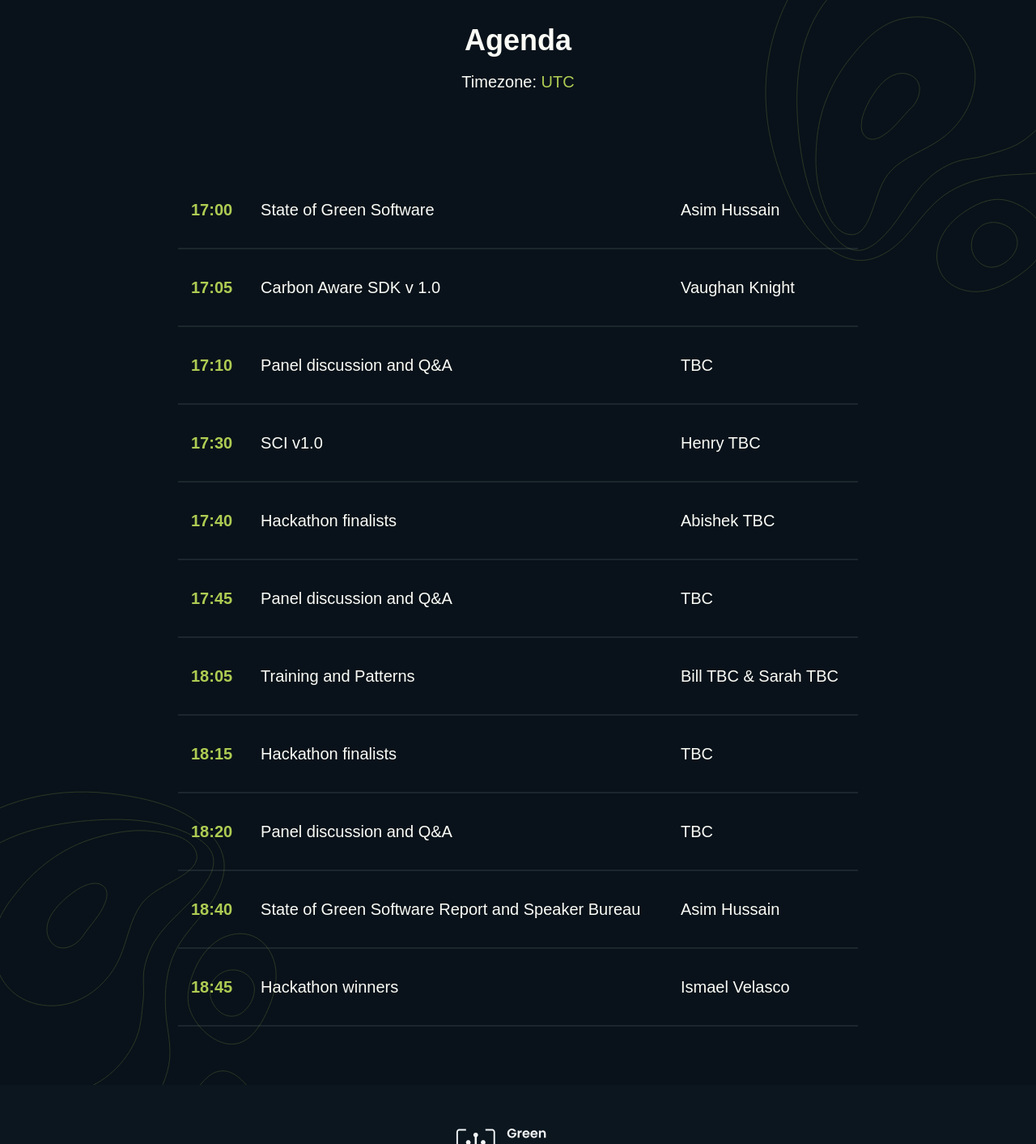
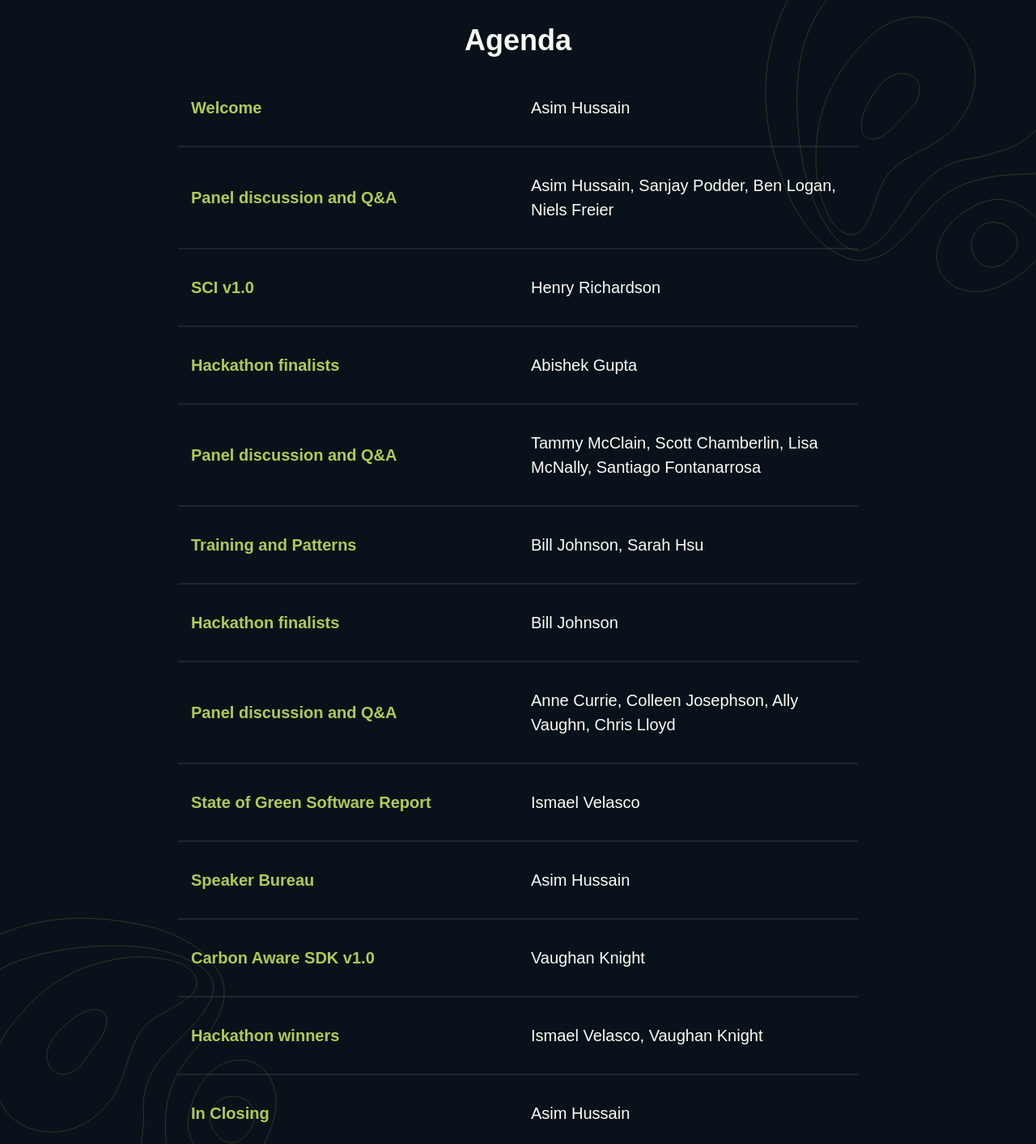
Before and after one commit to Green-Software-Foundation/decarbonize-software-event, an Astro site: page / in a window 1280 px wide. Shown: the part 2571-3984 px from the top of the page at 81% size. Built offline with nearby package versions, Linux system fonts and the light colour scheme; Astro itself is replaced by a stand-in of ours; a script that the page names is missing.

Commit message:
update agenda

```diff
--- a/src/components/Agenda.astro
+++ b/src/components/Agenda.astro
@@ -1,67 +1,65 @@
 <section id="agenda">
   <h2>Agenda</h2>
-  <p>Timezone: <span id="timezone">PST</span></p>
   <table>
     <tbody id="tbody">
       <tr>
-        <td>09:00</td>
-        <td>State of Green Software</td>
+        <td>Welcome</td>
         <td>Asim Hussain</td>
       </tr>
       <tr>
-        <td>09:05</td>
-        <td>Carbon Aware SDK v 1.0</td>
+        <td>Panel discussion and Q&A</td>
+        <td>Asim Hussain, Sanjay Podder, Ben Logan, Niels Freier</td>
+      </tr>
+      <tr>
+        <td>SCI v1.0</td>
+        <td>Henry Richardson</td>
+      </tr>
+      <tr>
+        <td>Hackathon finalists</td>
+        <td>Abishek Gupta</td>
+      </tr>
+      <tr>
+        <td>Panel discussion and Q&A</td>
+        <td
+          >Tammy McClain, Scott Chamberlin, Lisa McNally, Santiago Fontanarrosa</td
+        >
+      </tr>
+      <tr>
+        <td>Training and Patterns</td>
+        <td>Bill Johnson, Sarah Hsu</td>
+      </tr>
+      <tr>
+        <td>Hackathon finalists</td>
+        <td>Bill Johnson</td>
+      </tr>
+      <tr>
+        <td>Panel discussion and Q&A</td>
+        <td>Anne Currie, Colleen Josephson, Ally Vaughn, Chris Lloyd</td>
+      </tr>
+      <tr>
+        <td>State of Green Software Report</td>
+        <td>Ismael Velasco</td>
+      </tr>
+      <tr>
+        <td>Speaker Bureau</td>
+        <td>Asim Hussain</td>
+      </tr>
+      <tr>
+        <td>Carbon Aware SDK v1.0</td>
         <td>Vaughan Knight</td>
       </tr>
       <tr>
-        <td>09:10</td>
-        <td>Panel discussion and Q&A</td>
-        <td>TBC</td>
+        <td>Hackathon winners</td>
+        <td>Ismael Velasco, Vaughan Knight</td>
       </tr>
       <tr>
-        <td>09:30</td>
-        <td>SCI v1.0</td>
-        <td>Henry TBC</td>
-      </tr>
-      <tr>
-        <td>09:40</td>
-        <td>Hackathon finalists</td>
-        <td>Abishek TBC</td>
-      </tr>
-      <tr>
-        <td>09:45</td>
-        <td>Panel discussion and Q&A</td>
-        <td>TBC</td>
-      </tr>
-      <tr>
-        <td>10:05</td>
-        <td>Training and Patterns</td>
-        <td>Bill TBC & Sarah TBC</td>
-      </tr>
-      <tr>
-        <td>10:15</td>
-        <td>Hackathon finalists</td>
-        <td>TBC</td>
-      </tr>
-      <tr>
-        <td>10:20</td>
-        <td>Panel discussion and Q&A</td>
-        <td>TBC</td>
-      </tr>
-      <tr>
-        <td>10:40</td>
-        <td>State of Green Software Report and Speaker Bureau</td>
+        <td>In Closing</td>
         <td>Asim Hussain</td>
-      </tr>
-      <tr>
-        <td>10:45</td>
-        <td>Hackathon winners</td>
-        <td>Ismael Velasco</td>
       </tr>
     </tbody>
   </table>
 </section>
-<script>
+<!-- <script>
   const tableBody = document.getElementById("tbody");
   const timezone = document.getElementById("timezone");
   const agenda = [
@@ -135,7 +133,7 @@
   if (timezone) {
     timezone.innerHTML = Intl.DateTimeFormat().resolvedOptions().timeZone;
   }
-</script>
+</script> -->
 <style>
   section {
     margin-top: 96px;
@@ -196,6 +194,11 @@
   :global(td) {
     padding: 32px 16px;
   }
+  td:first-of-type {
+    font-weight: 700;
+    color: #aecc53;
+    width: 50%;
+  }
   @media (max-width: 1440px) {
     section::before,
     section::after {
--- a/src/components/Info.astro
+++ b/src/components/Info.astro
@@ -12,7 +12,7 @@
     </h3>
     <p>
       Green Software Foundation is excited to host an event during COP27 to
-      highlight advancements in decarbonising software, including the launch of
+      highlight advancements in decarbonizing software, including the launch of
       a Software Carbon Intensity Specification – a new ISO standard in
       measuring green software, a new training program by The Linux Foundation,
       and a Patterns Catalogue for software engineers at every level to identify
--- a/src/layouts/Layout.astro
+++ b/src/layouts/Layout.astro
@@ -163,10 +163,7 @@
       .separator {
         margin: auto;
       }
-      .time {
-        font-weight: 700;
-        color: #aecc53;
-      }
+
       footer {
         text-align: center;
         padding: 54px 0;
```
